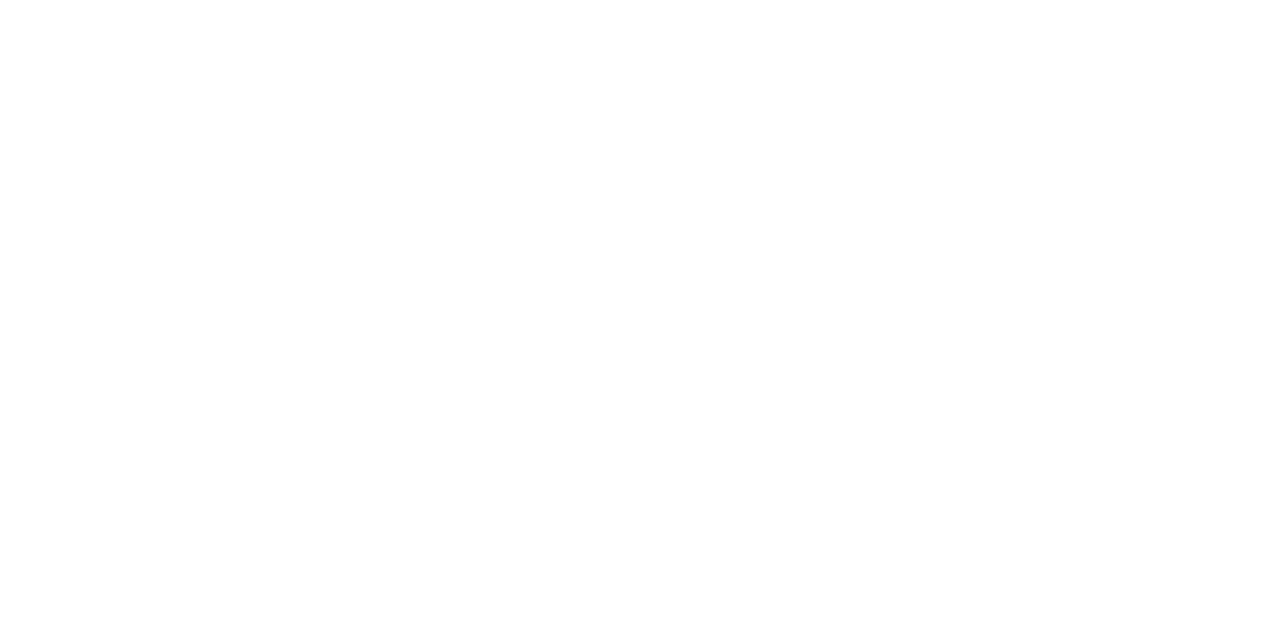
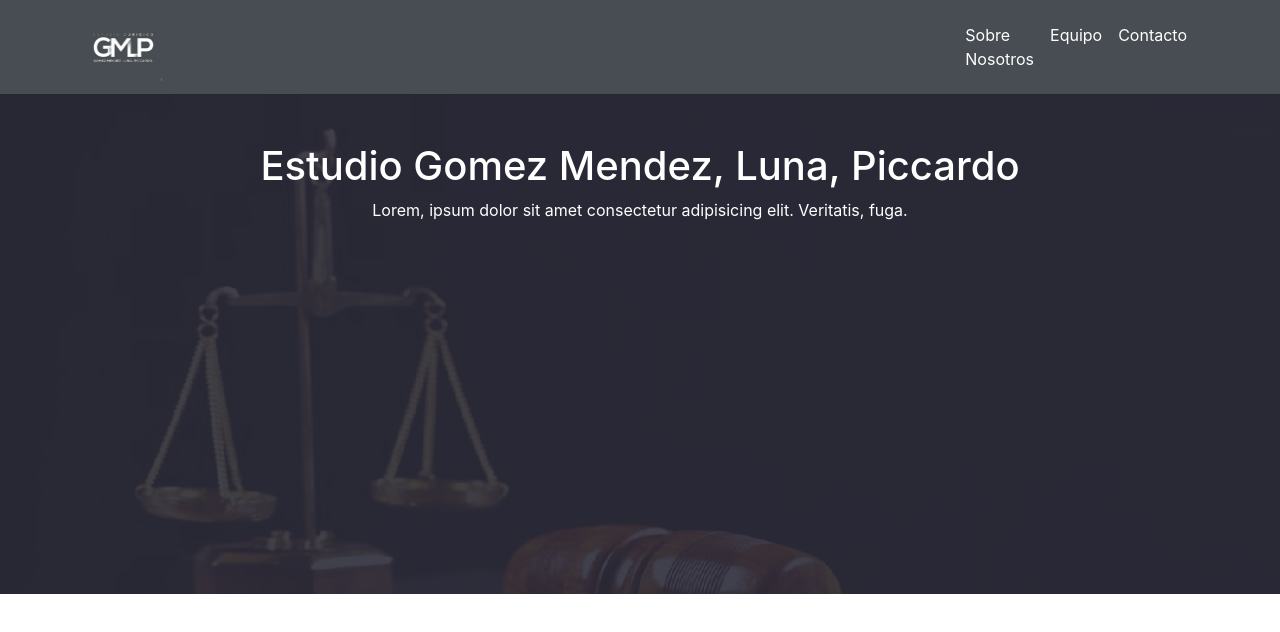
Before and after one commit to kddr10/estudioGMLP, a plain HTML site: page index.html in a window 1280 px wide. Drawn offline with nearby package versions, Linux system fonts and the light colour scheme.

Commit message:
commit21-9

```diff
--- a/index.html
+++ b/index.html
@@ -4,8 +4,56 @@
     <meta charset="UTF-8">
     <meta name="viewport" content="width=device-width, initial-scale=1.0">
     <title>Estudio GMLP</title>
+    <!-- Bootstrap CSS -->
+    <link rel="stylesheet" href="https://stackpath.bootstrapcdn.com/bootstrap/4.5.2/css/bootstrap.min.css" integrity="sha384-JcKb8q3iqJ61gNV9KGb8thSsNjpSL0n8PARn9HuZOnIxN0hoP+VmmDGMN5t9UJ0Z" crossorigin="anonymous">
+    <link rel="stylesheet" href="https://cdnjs.cloudflare.com/ajax/libs/font-awesome/5.13.1/css/all.min.css">
+     <!-- CUSTOM CSS -->
+    <link rel="stylesheet" href="/styles.css">
 </head>
 <body>
+    <!-- Navegacion -->
+    <nav class="navbar navbar-expand-lg navbar-dark bg-dark">
+        <div class="container">
+            <a class="navbar-brand" href="/">
+                <img src="img/gmlptrans.png" alt="logo" style="width:9%">
+            </a>
+            <button class="navbar-toggler" type="button" data-toggle="collapse" data-target="#navbarNav" aria-controls="navbarNav" aria-expanded="false" aria-label="Toggle navigation">
+              <span class="navbar-toggler-icon"></span>
+            </button>
+            <div class="collapse navbar-collapse" id="navbarNav">
+              <ul class="navbar-nav ml-auto">
+                <li class="nav-item active">
+                  <a class="nav-link" href="#">Sobre Nosotros</a>
+                </li>
+                <li class="nav-item">
+                  <a class="nav-link" href="#">Equipo</a>
+                </li>
+                <li class="nav-item">
+                  <a class="nav-link" href="#">Contacto</a>
+                </li>
+              </ul>
+            </div>
+        </div>
+    </nav>
 
+    <!--Header-->
+    <header class="main-header">
+        <div class="background-overlay text-white py-5">
+            <div class="container">
+                <div>
+                    <div class="text-center justify-content-center aling-self-center">
+                        <h1>Estudio Gomez Mendez, Luna, Piccardo</h1>
+                        <p>Lorem, ipsum dolor sit amet consectetur adipisicing elit. Veritatis, fuga.</p>
+                    </div>
+                </div>
+            </div>
+        </div>
+    </header>
+
+
+    <!-- Bootstrap js -->
+    <script src="https://code.jquery.com/jquery-3.5.1.slim.min.js" integrity="sha384-DfXdz2htPH0lsSSs5nCTpuj/zy4C+OGpamoFVy38MVBnE+IbbVYUew+OrCXaRkfj" crossorigin="anonymous"></script>
+    <script src="https://cdn.jsdelivr.net/npm/popper.js@1.16.1/dist/umd/popper.min.js" integrity="sha384-9/reFTGAW83EW2RDu2S0VKaIzap3H66lZH81PoYlFhbGU+6BZp6G7niu735Sk7lN" crossorigin="anonymous"></script>
+    <script src="https://stackpath.bootstrapcdn.com/bootstrap/4.5.2/js/bootstrap.min.js" integrity="sha384-B4gt1jrGC7Jh4AgTPSdUtOBvfO8shuf57BaghqFfPlYxofvL8/KUEfYiJOMMV+rV" crossorigin="anonymous"></script>
 </body>
 </html>
--- a/styles.css
+++ b/styles.css
@@ -3,3 +3,30 @@
     margin: 0;
     padding: 0;
 }
+
+.navbar {
+    box-shadow: 2px 2px 5px #000;
+    opacity: .9;
+
+}
+
+.navbar .nav-item .nav-link {
+        color: white;
+}
+
+.main-header {
+        position: relative;
+        background: url(/img/derecho.jpg);
+        background-size: cover;
+        min-height: 500px;
+
+}
+
+.background-overlay {
+        position: absolute;
+        background: rgba(44, 44, 58, .9);
+        top: 0;
+        left: 0;
+        width: 100%;
+        height: 100%;
+}
```
Also changed, not shown: img/derecho.jpg (added), img/gmlptrans.png (added), 1 other file.
